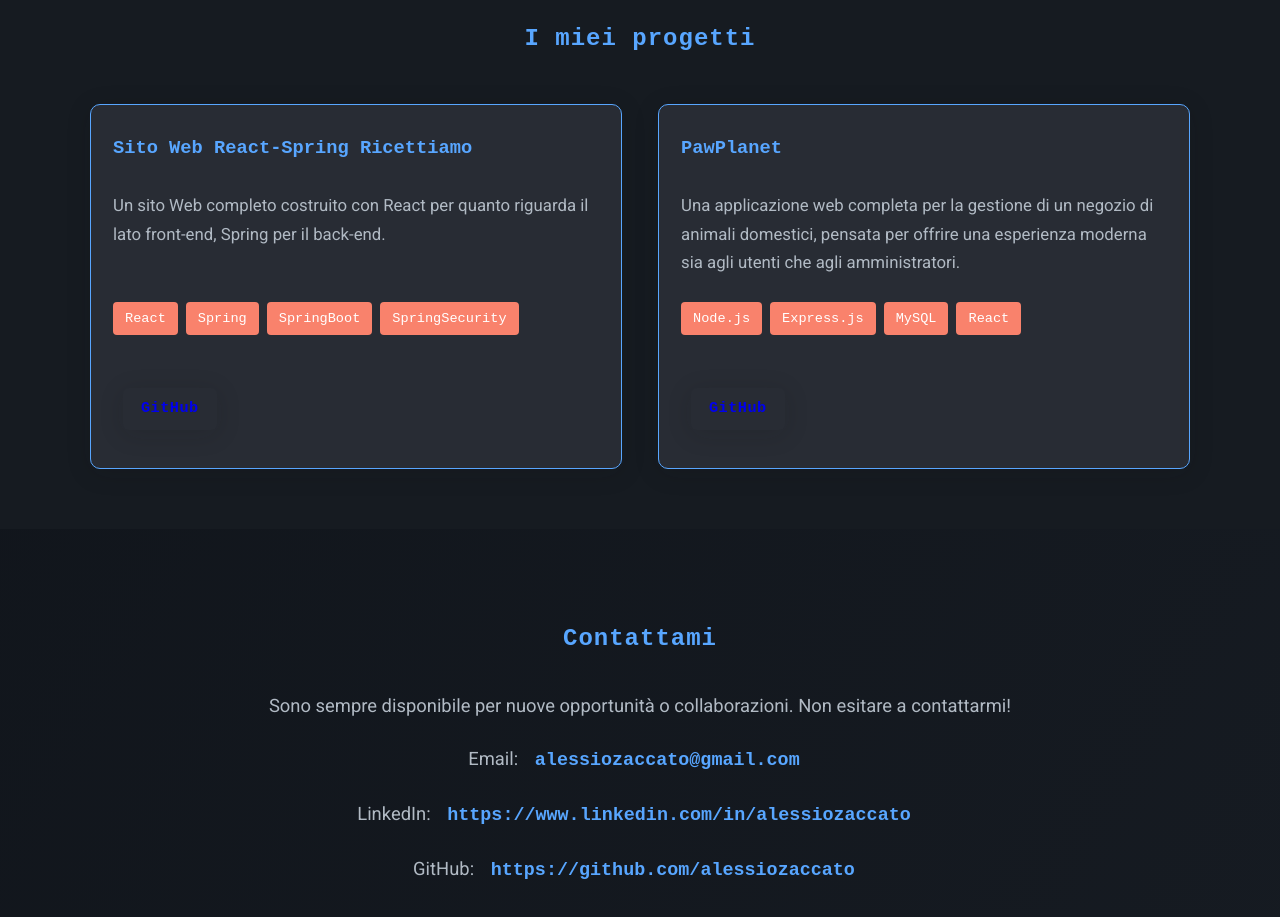
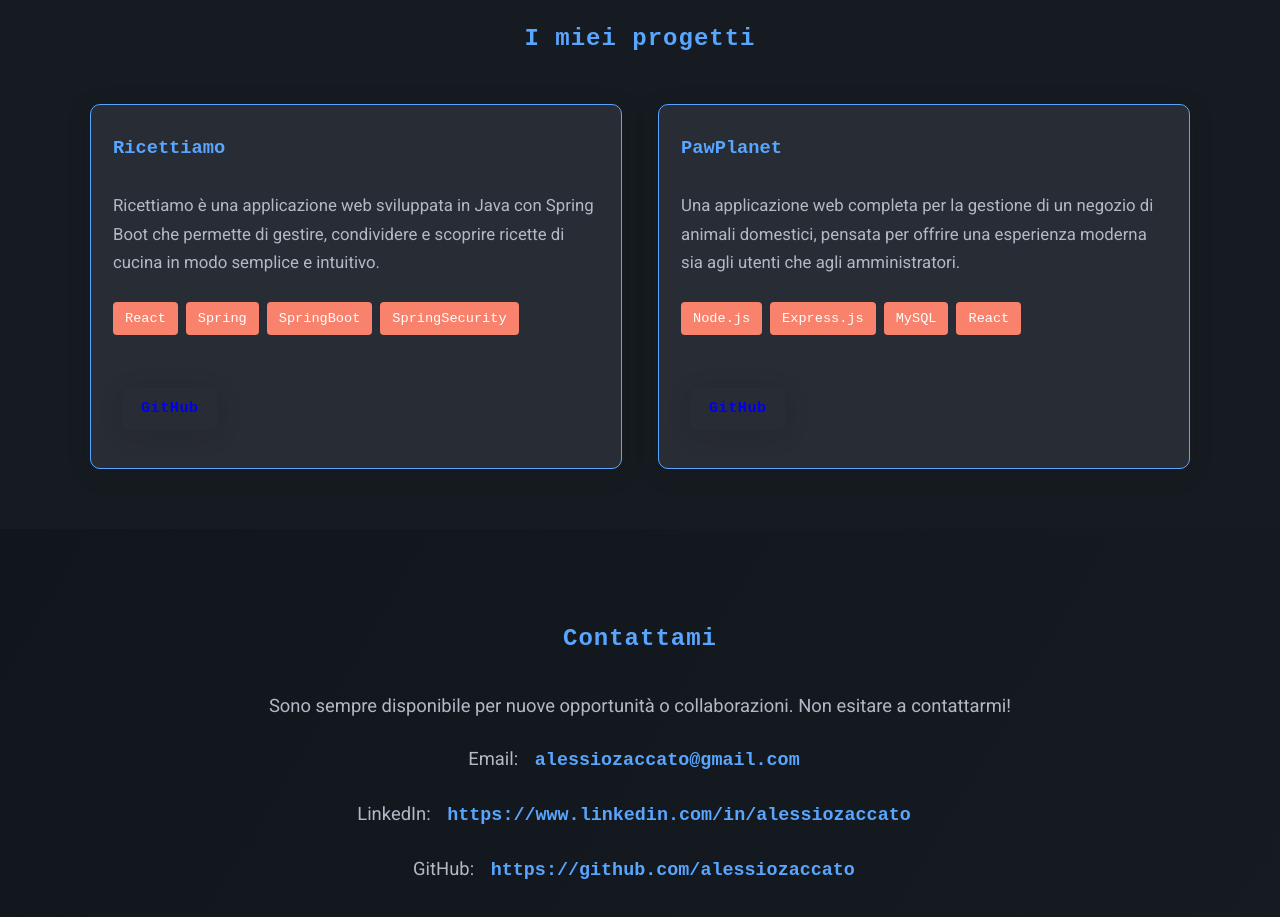
Before and after one commit to alessiozaccato/alessiozaccato.github.io, a React (Vite) app: page / in a window 1280 px wide. Shown: the part 1980-2897 px from the top of the page. Built offline with nearby package versions, Linux system fonts and the light colour scheme.

Commit message:
FIX: update project title and description for Ricettiamo project in Projects section

```diff
--- a/src/sections/Projects.jsx
+++ b/src/sections/Projects.jsx
@@ -3,8 +3,8 @@ import ProjectCard from '../components/ProjectCard';
 function Projects() {
   const projects = [
     {
-      title: 'Sito Web React-Spring Ricettiamo',
-      description: 'Un sito Web completo costruito con React per quanto riguarda il lato front-end, Spring per il back-end.',
+      title: 'Ricettiamo',
+      description: 'Ricettiamo è una applicazione web sviluppata in Java con Spring Boot che permette di gestire, condividere e scoprire ricette di cucina in modo semplice e intuitivo.',
       technologies: ['React', 'Spring', 'SpringBoot', 'SpringSecurity'],
       liveLink: '',
       githubLink: 'https://github.com/alessiozaccato/final-project'
```
